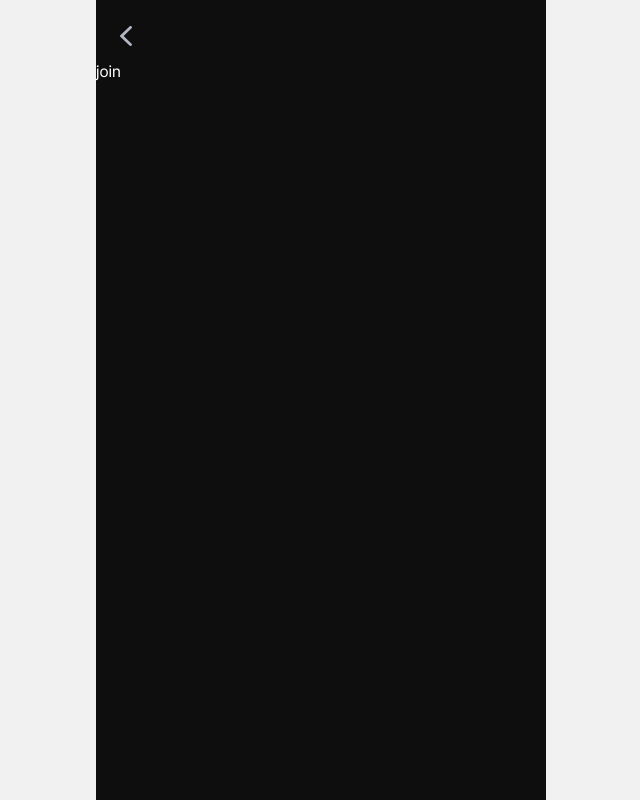
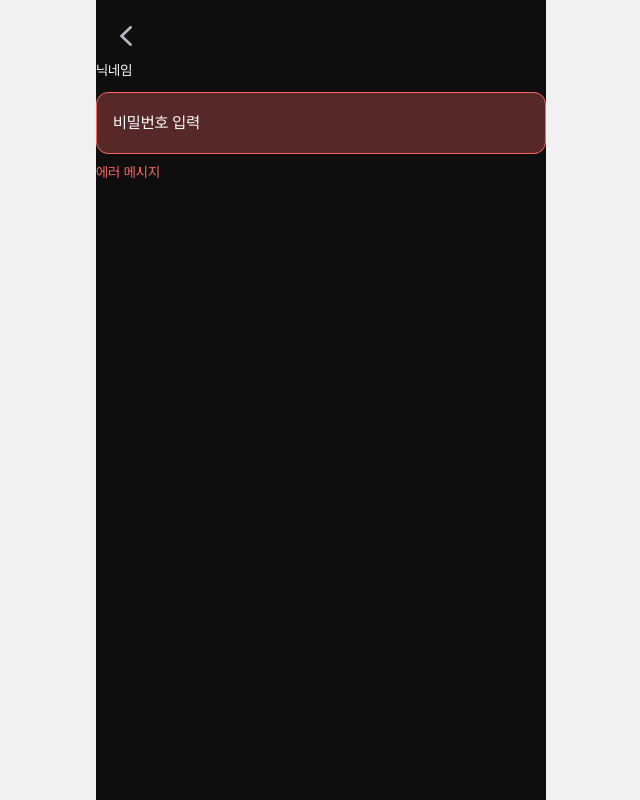
Before and after one commit to Team-Frolog/Frolog_Web, a Next.js app: page /join in a window 1280 px wide. Shown: the whole page, without its empty margins (319-959 px from the left). Built offline with nearby package versions, Linux system fonts and the light colour scheme.

Commit message:
[Feat/#1]: FormInput 구현

```diff
--- a/src/app/(FormLayout)/join/page.tsx
+++ b/src/app/(FormLayout)/join/page.tsx
@@ -1,8 +1,18 @@
 import FormHeader from '@/components/common/header/FormHeader';
+import FormInput from '@/components/form/FormInput';
 import React from 'react';
 
 function JoinPage() {
-  return <div>join</div>;
+  return (
+    <div>
+      <FormInput
+        type='text'
+        title='닉네임'
+        errorMsg='에러 메시지'
+        placeholder='비밀번호 입력'
+      />
+    </div>
+  );
 }
 
 export default JoinPage;
--- /dev/null
+++ b/src/components/form/FormInput.tsx
@@ -0,0 +1,30 @@
+import React from 'react';
+
+interface Props {
+  type: 'text' | 'email' | 'password';
+  placeholder: string;
+  title?: string;
+  errorMsg?: string;
+}
+
+const inputStyle = {
+  default: 'border-gray-800 bg-gray-800 text-white placeholder:text-gray-600',
+  error: 'border-error bg-error_bg text-white placeholder:text-white',
+  pass: 'border-main bg-gray-800 text-white placeholder:text-gray-600',
+};
+
+function FormInput({ type, placeholder, title, errorMsg }: Props) {
+  return (
+    <div className='flex flex-col'>
+      <h6 className='text-body_md text-white'>{title}</h6>
+      <input
+        type={type}
+        placeholder={placeholder}
+        className={`text-body_lg mb-[8px] mt-[12px] rounded-[12px] border px-[16px] py-[18px] outline-none ${inputStyle.error}`}
+      />
+      <span className='text-body_md text-error'>{errorMsg}</span>
+    </div>
+  );
+}
+
+export default FormInput;
--- a/tailwind.config.ts
+++ b/tailwind.config.ts
@@ -13,10 +13,10 @@ const config: Config = {
       },
       fontSize: {
         caption: ['10px', { lineHeight: '14px' }],
-        sm: ['12px', { lineHeight: '18px' }],
-        md: ['14px', { lineHeight: '20px' }],
-        lg: ['16px', { lineHeight: '24px' }],
-        xl: ['18px', { lineHeight: '28px' }],
+        body_sm: ['12px', { lineHeight: '18px' }],
+        body_md: ['14px', { lineHeight: '20px' }],
+        body_lg: ['16px', { lineHeight: '24px' }],
+        body_xl: ['18px', { lineHeight: '28px' }],
         title_lg: ['18px', { lineHeight: '28px' }],
         title_xl: ['24px', { lineHeight: '34px' }],
         h_md: [
@@ -33,9 +33,10 @@ const config: Config = {
         h_xl_bold: ['60px', { lineHeight: '78px', fontWeight: 700 }],
       },
       colors: {
+        main: '#00CE4C',
         white: '#FFFFFF',
         error: '#FF6464',
-        error_bg: '#FFF1F1',
+        error_bg: '#FF64644D',
         gray: {
           200: '#F5F6F9',
           300: '#EDEFF4',
@@ -43,7 +44,7 @@ const config: Config = {
           500: '#B3B6C5',
           600: '#727484',
           700: '#4F505C',
-          800: '#25262A',
+          800: '#313239',
           900: '#0E0E0E',
         },
       },
```
